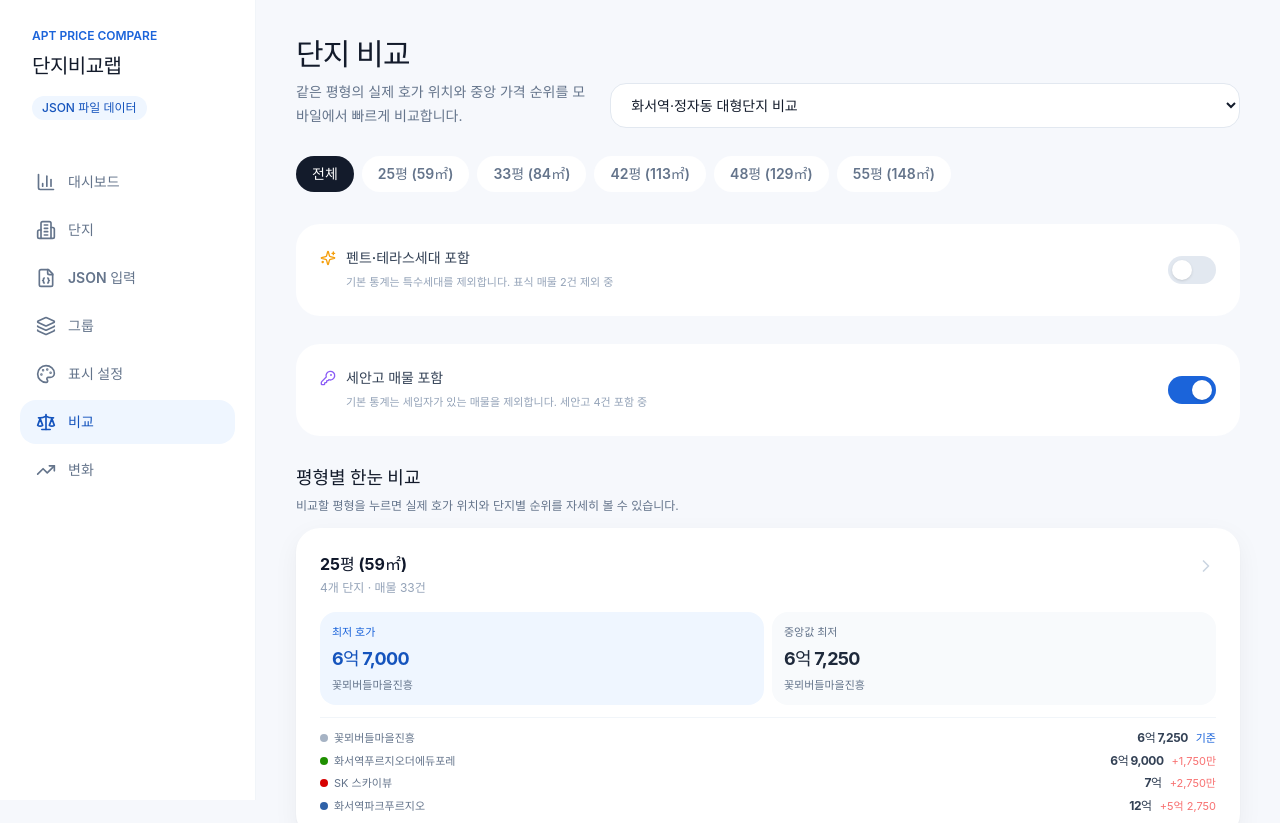
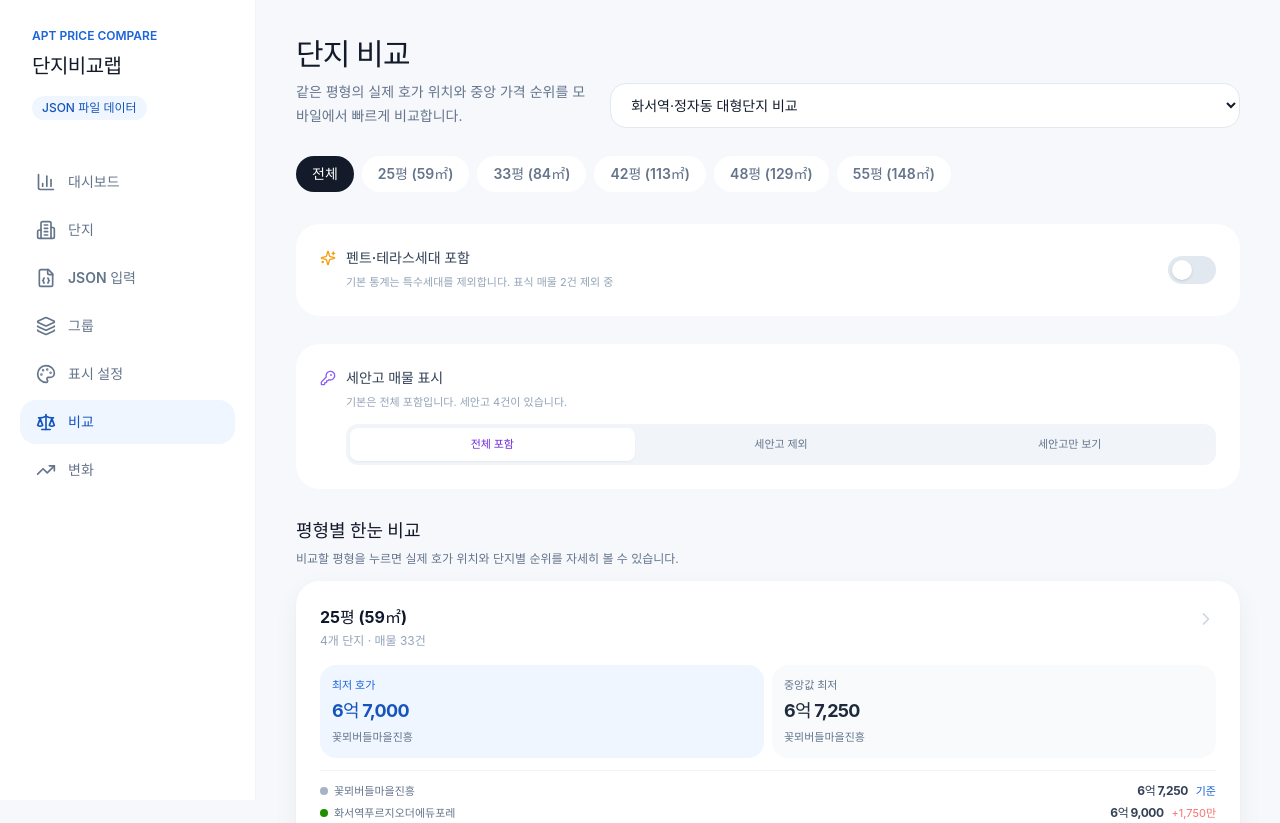
Before and after one commit to impaztt/apt, a React (Vite) app: page /compare in a window 1280 px wide. Shown: the top 823 px of the page. Built offline with nearby package versions, Linux system fonts and the light colour scheme.

Commit message:
Add tenant-occupied listing filter modes

```diff
--- a/src/features/listings/statistics.ts
+++ b/src/features/listings/statistics.ts
@@ -3,6 +3,7 @@ import type {
   ApartmentListing,
   AreaSelection,
   ListingAreaSummary,
+  TenantOccupiedFilterMode,
   ListingSnapshot,
   ListingTrendPoint,
   SnapshotChangeSummary,
@@ -44,9 +45,10 @@ export function isTenantOccupiedListing(listing: ApartmentListing): boolean {
 
 export function filterTenantOccupiedListings(
   listings: ApartmentListing[],
-  includeTenantOccupied: boolean,
+  mode: TenantOccupiedFilterMode,
 ): ApartmentListing[] {
-  return includeTenantOccupied ? listings : listings.filter((listing) => !isTenantOccupiedListing(listing));
+  if (mode === 'all') return listings;
+  return listings.filter((listing) => isTenantOccupiedListing(listing) === (mode === 'only'));
 }
 
 export function getListingKeywordBadges(listing: ApartmentListing): string[] {
--- a/src/features/listings/types.ts
+++ b/src/features/listings/types.ts
@@ -2,6 +2,7 @@ export type DealType = '매매' | '전세' | '월세';
 export type FloorGroup = '저층' | '중층' | '고층' | null;
 export type AreaGroup = string;
 export type AreaSelection = 'all' | AreaGroup;
+export type TenantOccupiedFilterMode = 'all' | 'exclude' | 'only';
 
 export interface ListingKeywordAnalysis {
   occupancy_type: string | null;
--- a/src/pages/ComparisonPage.tsx
+++ b/src/pages/ComparisonPage.tsx
@@ -9,7 +9,7 @@ import {
   isTenantOccupiedListing,
   summarizeListings,
 } from '../features/listings/statistics';
-import type { AreaSelection } from '../features/listings/types';
+import type { AreaSelection, TenantOccupiedFilterMode } from '../features/listings/types';
 import { AreaTabs } from '../shared/components/AreaTabs';
 import { Card } from '../shared/components/Card';
 import { PageHeader } from '../shared/components/PageHeader';
@@ -25,7 +25,7 @@ export function ComparisonPage() {
   const [groupId, setGroupId] = useState('');
   const [areaGroup, setAreaGroup] = useState<AreaSelection>('all');
   const [includeSpecialUnits, setIncludeSpecialUnits] = useState(false);
-  const [includeTenantOccupied, setIncludeTenantOccupied] = useState(true);
+  const [tenantOccupiedMode, setTenantOccupiedMode] = useState<TenantOccupiedFilterMode>('all');
   const group = groups.find((item) => item.id === groupId) ?? groups[0];
   const complexIds = memberships
     .filter((item) => item.group_id === group?.id)
@@ -40,7 +40,7 @@ export function ComparisonPage() {
   ).length;
   const analysisListings = filterTenantOccupiedListings(
     filterSpecialListings(listings, includeSpecialUnits),
-    includeTenantOccupied,
+    tenantOccupiedMode,
   );
   const relevantListings = analysisListings.filter((listing) => complexIds.includes(listing.complex_id));
   const areaOptions = getAreaOptions(relevantListings.filter((listing) => listing.deal_type === '매매'));
@@ -85,8 +85,8 @@ export function ComparisonPage() {
       />
 
       <TenantOccupiedToggle
-        checked={includeTenantOccupied}
-        onChange={setIncludeTenantOccupied}
+        mode={tenantOccupiedMode}
+        onChange={setTenantOccupiedMode}
         occupiedCount={tenantOccupiedSaleCount}
       />
 
--- a/src/pages/ComplexDataInputPage.tsx
+++ b/src/pages/ComplexDataInputPage.tsx
@@ -244,7 +244,7 @@ export function ComplexDataInputPage() {
     ? preview.listings.filter((listing) => listing.deal_type === '매매' && isTenantOccupiedListing(listing)).length
     : 0;
   const summaries = preview
-    ? summarizeListings(filterTenantOccupiedListings(filterSpecialListings(preview.listings, false), true), [preview.complex])
+    ? summarizeListings(filterTenantOccupiedListings(filterSpecialListings(preview.listings, false), 'all'), [preview.complex])
     : [];
   const isExistingPreview = preview ? complexes.some((complex) => complex.id === preview.complex.id) : Boolean(requestedComplexId);
 
@@ -283,7 +283,7 @@ export function ComplexDataInputPage() {
             <li>2. 새 단지는 아래 <strong>신규 단지명</strong>을 입력하고, <code className="rounded bg-white px-1.5 py-0.5 text-xs">data_version: "m2_with_broker_details_v1"</code> 형식의 매물 JSON을 붙여넣으면 됩니다.</li>
             <li>3. 공급·전용면적은 <code className="rounded bg-white px-1.5 py-0.5 text-xs">㎡</code> 입력값을 기준으로 평형 규칙에 자동 연결하고, 중개사 상세는 매물 안에서 펼쳐볼 수 있게 저장합니다.</li>
             <li>4. 타입 코드가 <code className="rounded bg-white px-1.5 py-0.5 text-xs">120PB</code>처럼 <code className="rounded bg-white px-1.5 py-0.5 text-xs">P</code>를 포함하면 펜트, <code className="rounded bg-white px-1.5 py-0.5 text-xs">T</code>를 포함하면 테라스로 자동 분류됩니다. 특수세대는 일반 통계에서 기본 제외됩니다.</li>
-            <li>5. <code className="rounded bg-white px-1.5 py-0.5 text-xs">occupancy_type: "세안고"</code>인 매물은 기본 통계에 포함되며 화면에서 제외 여부를 선택할 수 있습니다.</li>
+            <li>5. <code className="rounded bg-white px-1.5 py-0.5 text-xs">occupancy_type: "세안고"</code>인 매물은 기본 통계에 포함되며 화면에서 제외하거나 세안고 매물만 볼 수 있습니다.</li>
             <li>6. 새 단지일 때만 아래에서 포함할 비교 그룹을 확인하거나 수정합니다.</li>
             <li>7. 수집 기준일을 선택하고 관리자 저장 키로 저장합니다.</li>
             <li>8. 재배포 후 단지 목록과 비교 화면에 추가 또는 수정 내용이 표시됩니다.</li>
@@ -449,7 +449,7 @@ export function ComplexDataInputPage() {
             )}
             {previewTenantOccupiedCount > 0 && (
               <p className="mt-2 rounded-xl bg-violet-50 px-3 py-2 text-xs font-semibold text-violet-700">
-                세안고 매물 {previewTenantOccupiedCount}건이 아래 기본 가격 요약에 포함됩니다. 대시보드에서 제외할 수 있습니다.
+                세안고 매물 {previewTenantOccupiedCount}건이 아래 기본 가격 요약에 포함됩니다. 대시보드에서 제외하거나 세안고만 볼 수 있습니다.
               </p>
             )}
           </Card>
--- a/src/pages/ComplexDetailPage.tsx
+++ b/src/pages/ComplexDetailPage.tsx
@@ -9,7 +9,7 @@ import {
   isTenantOccupiedListing,
   summarizeListings,
 } from '../features/listings/statistics';
-import type { AreaGroup, DealType, FloorGroup } from '../features/listings/types';
+import type { AreaGroup, DealType, FloorGroup, TenantOccupiedFilterMode } from '../features/listings/types';
 import { Button } from '../shared/components/Button';
 import { Card } from '../shared/components/Card';
 import { SpecialUnitToggle } from '../shared/components/SpecialUnitToggle';
@@ -31,7 +31,7 @@ export function ComplexDetailPage() {
   const [maxPriceEok, setMaxPriceEok] = useState('');
   const [capturedDate, setCapturedDate] = useState('');
   const [includeSpecialUnits, setIncludeSpecialUnits] = useState(false);
-  const [includeTenantOccupied, setIncludeTenantOccupied] = useState(true);
+  const [tenantOccupiedMode, setTenantOccupiedMode] = useState<TenantOccupiedFilterMode>('all');
   const complex = complexes.find((item) => item.id === complexId);
   const complexSnapshots = snapshots
     .filter((snapshot) => snapshot.complex_id === complexId)
@@ -44,20 +44,21 @@ export function ComplexDetailPage() {
   const tenantOccupiedSaleCount = relatedListings.filter(
     (listing) => listing.deal_type === '매매' && listing.price !== null && isTenantOccupiedListing(listing),
   ).length;
+  const analysisListings = filterTenantOccupiedListings(filterSpecialListings(relatedListings, includeSpecialUnits), tenantOccupiedMode);
   const summaries = summarizeListings(
-    filterTenantOccupiedListings(filterSpecialListings(relatedListings, includeSpecialUnits), includeTenantOccupied),
+    analysisListings,
     complex ? [complex] : [],
   );
   const filteredListings = useMemo(
     () =>
-      relatedListings
+      analysisListings
         .filter((listing) => !dealFilter || listing.deal_type === dealFilter)
         .filter((listing) => !areaFilter || getAreaGroup(listing) === areaFilter)
         .filter((listing) => !floorFilter || listing.floor_group === floorFilter)
         .filter((listing) => !directionFilter.trim() || (listing.direction ?? '').includes(directionFilter.trim()))
         .filter((listing) => !maxPriceEok || (listing.price ?? listing.deposit ?? 0) <= Number(maxPriceEok) * 100_000_000)
         .sort((a, b) => (a.price ?? Number.MAX_SAFE_INTEGER) - (b.price ?? Number.MAX_SAFE_INTEGER)),
-    [relatedListings, dealFilter, areaFilter, floorFilter, directionFilter, maxPriceEok],
+    [analysisListings, dealFilter, areaFilter, floorFilter, directionFilter, maxPriceEok],
   );
 
   if (loading) return <LoadingState />;
@@ -125,8 +126,8 @@ export function ComplexDetailPage() {
       />
 
       <TenantOccupiedToggle
-        checked={includeTenantOccupied}
-        onChange={setIncludeTenantOccupied}
+        mode={tenantOccupiedMode}
+        onChange={setTenantOccupiedMode}
         occupiedCount={tenantOccupiedSaleCount}
       />
 
--- a/src/pages/DashboardPage.tsx
+++ b/src/pages/DashboardPage.tsx
@@ -9,7 +9,7 @@ import {
   isTenantOccupiedListing,
   summarizeListings,
 } from '../features/listings/statistics';
-import type { AreaSelection } from '../features/listings/types';
+import type { AreaSelection, TenantOccupiedFilterMode } from '../features/listings/types';
 import { AreaTabs } from '../shared/components/AreaTabs';
 import { Card } from '../shared/components/Card';
 import { MetricCard } from '../shared/components/MetricCard';
@@ -28,7 +28,7 @@ export function DashboardPage() {
   const [areaGroup, setAreaGroup] = useState<AreaSelection>('all');
   const [selectedComplexIds, setSelectedComplexIds] = useState<string[]>([]);
   const [includeSpecialUnits, setIncludeSpecialUnits] = useState(false);
-  const [includeTenantOccupied, setIncludeTenantOccupied] = useState(true);
+  const [tenantOccupiedMode, setTenantOccupiedMode] = useState<TenantOccupiedFilterMode>('all');
   const activeGroup = groups.find((group) => group.id === selectedGroupId) ?? groups[0];
   const groupComplexIds = memberships
     .filter((membership) => membership.group_id === activeGroup?.id)
@@ -46,7 +46,7 @@ export function DashboardPage() {
   ).length;
   const analysisListings = filterTenantOccupiedListings(
     filterSpecialListings(listings, includeSpecialUnits),
-    includeTenantOccupied,
+    tenantOccupiedMode,
   );
   const relevantListings = analysisListings.filter((listing) => complexIds.includes(listing.complex_id));
   const saleListings = relevantListings.filter((listing) => listing.deal_type === '매매' && listing.price !== null);
@@ -167,8 +167,8 @@ export function DashboardPage() {
       />
 
       <TenantOccupiedToggle
-        checked={includeTenantOccupied}
-        onChange={setIncludeTenantOccupied}
+        mode={tenantOccupiedMode}
+        onChange={setTenantOccupiedMode}
         occupiedCount={tenantOccupiedSaleCount}
       />
 
--- a/src/pages/TrendPage.tsx
+++ b/src/pages/TrendPage.tsx
@@ -10,7 +10,7 @@ import {
   isTenantOccupiedListing,
   summarizeSnapshotHistory,
 } from '../features/listings/statistics';
-import type { AreaSelection } from '../features/listings/types';
+import type { AreaSelection, TenantOccupiedFilterMode } from '../features/listings/types';
 import { AreaTabs } from '../shared/components/AreaTabs';
 import { Card } from '../shared/components/Card';
 import { MetricCard } from '../shared/components/MetricCard';
@@ -31,7 +31,7 @@ export function TrendPage() {
   const [areaGroup, setAreaGroup] = useState<AreaSelection>(requestedArea ?? 'all');
   const [complexId, setComplexId] = useState('');
   const [includeSpecialUnits, setIncludeSpecialUnits] = useState(false);
-  const [includeTenantOccupied, setIncludeTenantOccupied] = useState(true);
+  const [tenantOccupiedMode, setTenantOccupiedMode] = useState<TenantOccupiedFilterMode>('all');
   const group = groups.find((item) => item.id === groupId) ?? groups[0];
   const complexIds = memberships
     .filter((item) => item.group_id === group?.id)
@@ -48,7 +48,7 @@ export function TrendPage() {
     ...snapshot,
     listings: filterTenantOccupiedListings(
       filterSpecialListings(snapshot.listings, includeSpecialUnits),
-      includeTenantOccupied,
+      tenantOccupiedMode,
     ),
   }));
   const historicalListings = groupSnapshots.flatMap((snapshot) => snapshot.listings);
@@ -105,8 +105,8 @@ export function TrendPage() {
       />
 
       <TenantOccupiedToggle
-        checked={includeTenantOccupied}
-        onChange={setIncludeTenantOccupied}
+        mode={tenantOccupiedMode}
+        onChange={setTenantOccupiedMode}
         occupiedCount={tenantOccupiedSaleCount}
       />
 
--- a/src/shared/components/TenantOccupiedToggle.tsx
+++ b/src/shared/components/TenantOccupiedToggle.tsx
@@ -1,42 +1,50 @@
 import { KeyRound } from 'lucide-react';
+import type { TenantOccupiedFilterMode } from '../../features/listings/types';
 import { Card } from './Card';
 
 export function TenantOccupiedToggle({
-  checked,
+  mode,
   onChange,
   occupiedCount,
 }: {
-  checked: boolean;
-  onChange: (checked: boolean) => void;
+  mode: TenantOccupiedFilterMode;
+  onChange: (mode: TenantOccupiedFilterMode) => void;
   occupiedCount: number;
 }) {
+  const options: { value: TenantOccupiedFilterMode; label: string }[] = [
+    { value: 'all', label: '전체 포함' },
+    { value: 'exclude', label: '세안고 제외' },
+    { value: 'only', label: '세안고만 보기' },
+  ];
+
   return (
     <Card className="p-3.5 shadow-none sm:p-5">
-      <label className="flex cursor-pointer items-center justify-between gap-3">
-        <span className="flex min-w-0 gap-2.5">
+      <div className="flex gap-2.5">
+        <span className="shrink-0">
           <KeyRound className="mt-0.5 h-4 w-4 shrink-0 text-violet-500" />
-          <span>
-            <span className="block text-sm font-semibold text-slate-700">세안고 매물 포함</span>
-            <span className="mt-1 block text-[11px] leading-5 text-slate-400">
-              기본 통계는 세입자가 있는 매물을 제외합니다.
-              {occupiedCount > 0 ? ` 세안고 ${occupiedCount}건 ${checked ? '포함 중' : '제외 중'}` : ''}
-            </span>
-          </span>
         </span>
-        <span className={`relative h-7 w-12 shrink-0 rounded-full transition ${checked ? 'bg-brand-600' : 'bg-slate-200'}`}>
-          <input
-            type="checkbox"
-            className="sr-only"
-            checked={checked}
-            onChange={(event) => onChange(event.target.checked)}
-          />
-          <span
-            className={`absolute top-1 h-5 w-5 rounded-full bg-white shadow transition ${
-              checked ? 'left-6' : 'left-1'
-            }`}
-          />
-        </span>
-      </label>
+        <div className="min-w-0 flex-1">
+          <p className="text-sm font-semibold text-slate-700">세안고 매물 표시</p>
+          <p className="mt-1 text-[11px] leading-5 text-slate-400">
+            기본은 전체 포함입니다.{occupiedCount > 0 ? ` 세안고 ${occupiedCount}건이 있습니다.` : ''}
+          </p>
+          <div className="mt-3 grid grid-cols-3 gap-1 rounded-xl bg-slate-100 p-1">
+            {options.map((option) => (
+              <button
+                key={option.value}
+                type="button"
+                className={`rounded-lg px-1 py-2 text-[11px] font-semibold transition ${
+                  mode === option.value ? 'bg-white text-violet-700 shadow-sm' : 'text-slate-500'
+                }`}
+                onClick={() => onChange(option.value)}
+                aria-pressed={mode === option.value}
+              >
+                {option.label}
+              </button>
+            ))}
+          </div>
+        </div>
+      </div>
     </Card>
   );
 }
```
